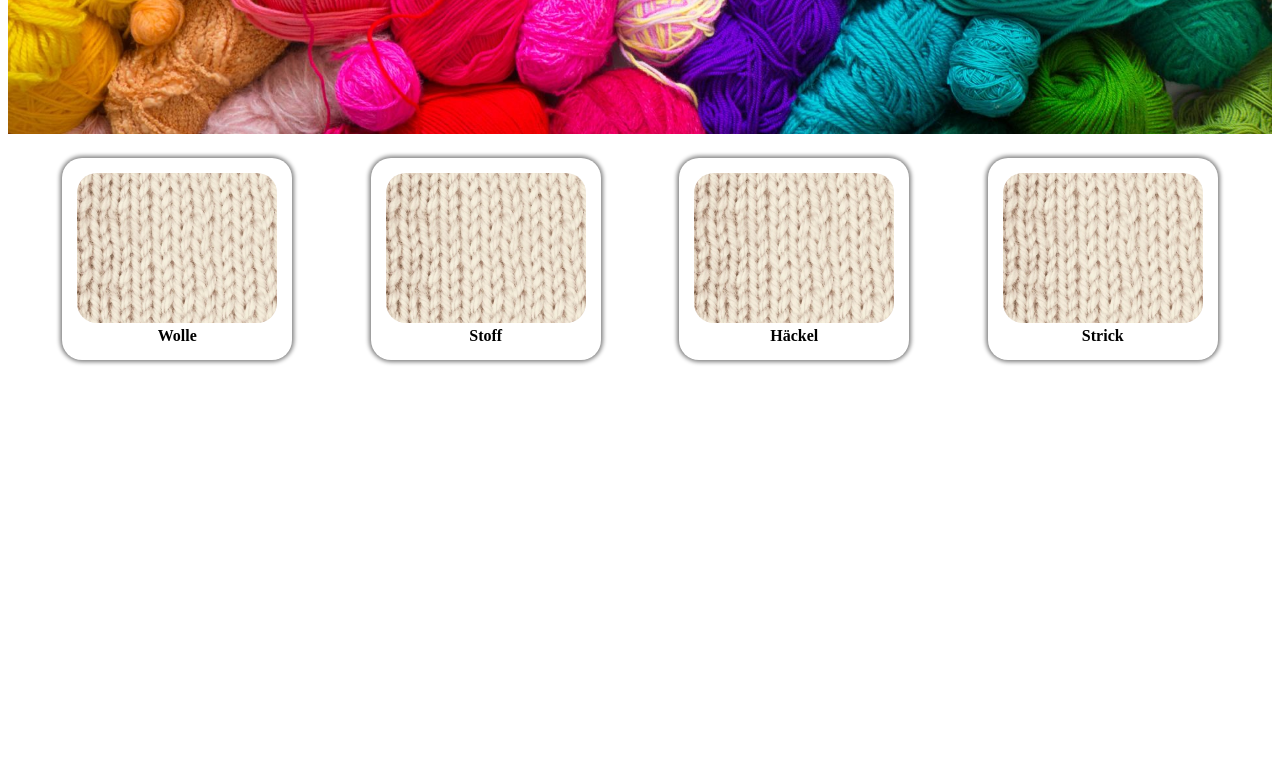
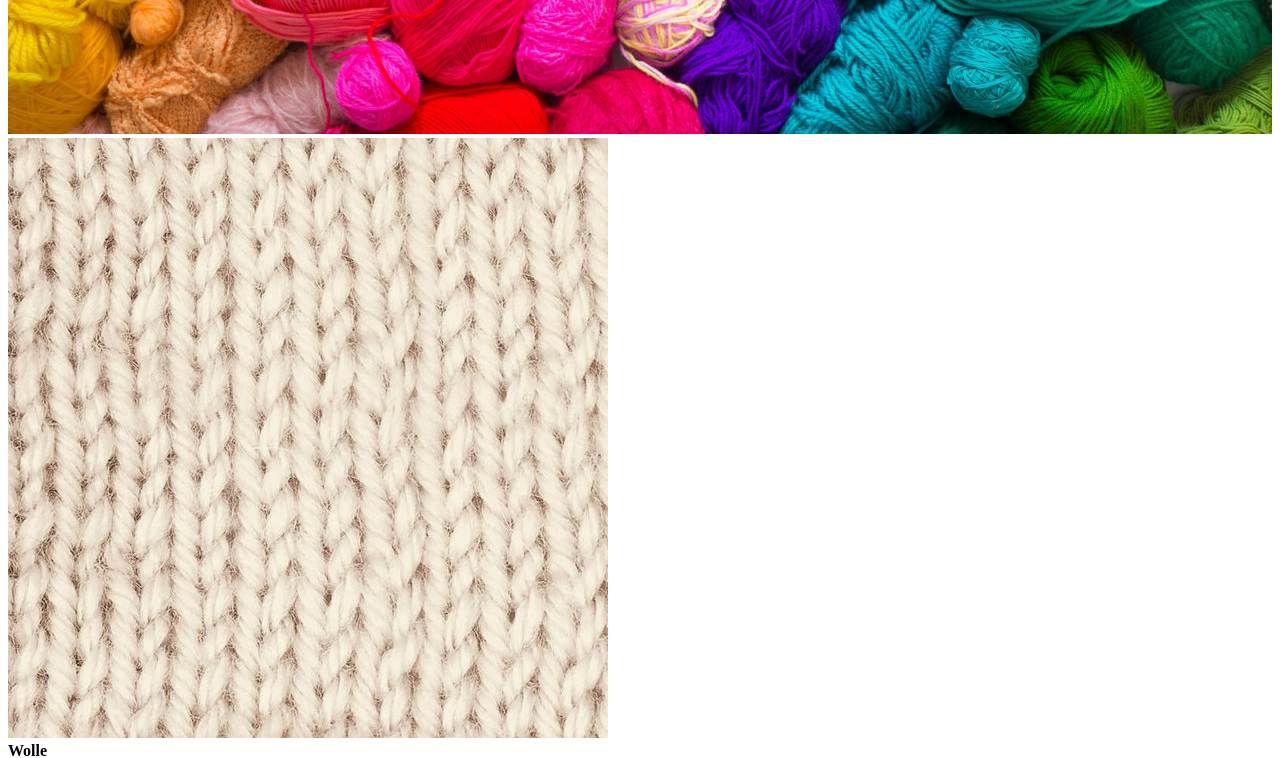
Before and after one commit to feindreh/cart, a React (Create React App) app: page / in a window 1280 px wide. Shown: the part 780-1538 px from the top of the page. Before the commit the page ends 1160 px from the top, so only its background shows below. Built offline with nearby package versions, Linux system fonts and the light colour scheme.

Commit message:
change id home to className item container

```diff
--- a/src/App.css
+++ b/src/App.css
@@ -44,17 +44,21 @@ html{
     height:auto;
     width: 100%;
 }
-#home{
+
+
+/*Items*/
+
+.item-container {
     display:grid;
     gap:10px;
     padding:20px;
     grid-template-columns: repeat( auto-fit, minmax(230px, 1fr) )
 }
-#home>a{
+.item-container >a{
     align-self: center;
     justify-self: center;
 }
-#home .container{
+.item-container  .container{
     box-shadow: 0px 0px 4px 2px grey;
     border-radius: 20px;
     text-align: center;
@@ -64,7 +68,7 @@ html{
     color: black;
     font-weight: bold;
 }
-#home img{
+.item-container img{
     width: 200px;
     height: 150px;
     object-fit:cover;
```
